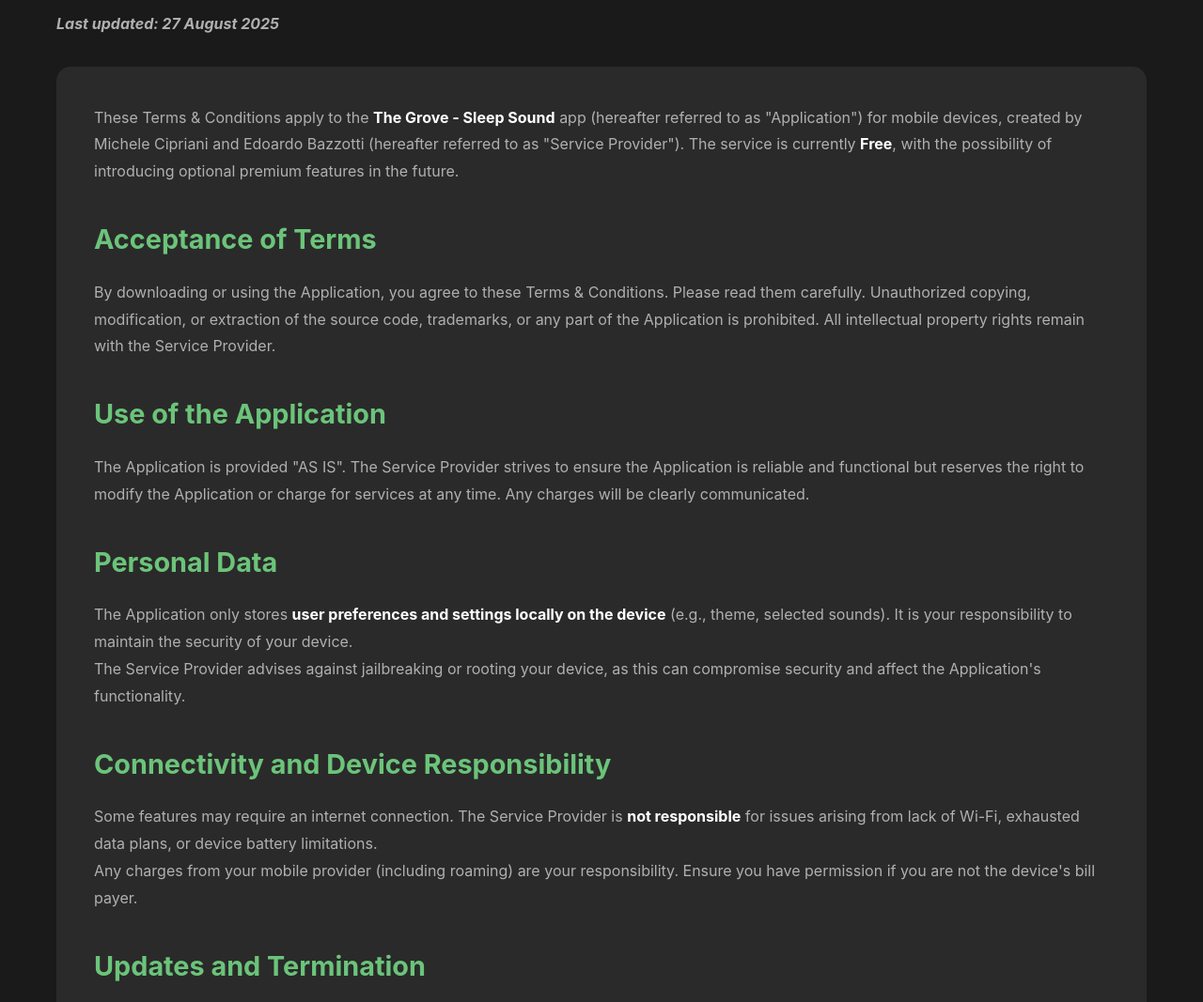
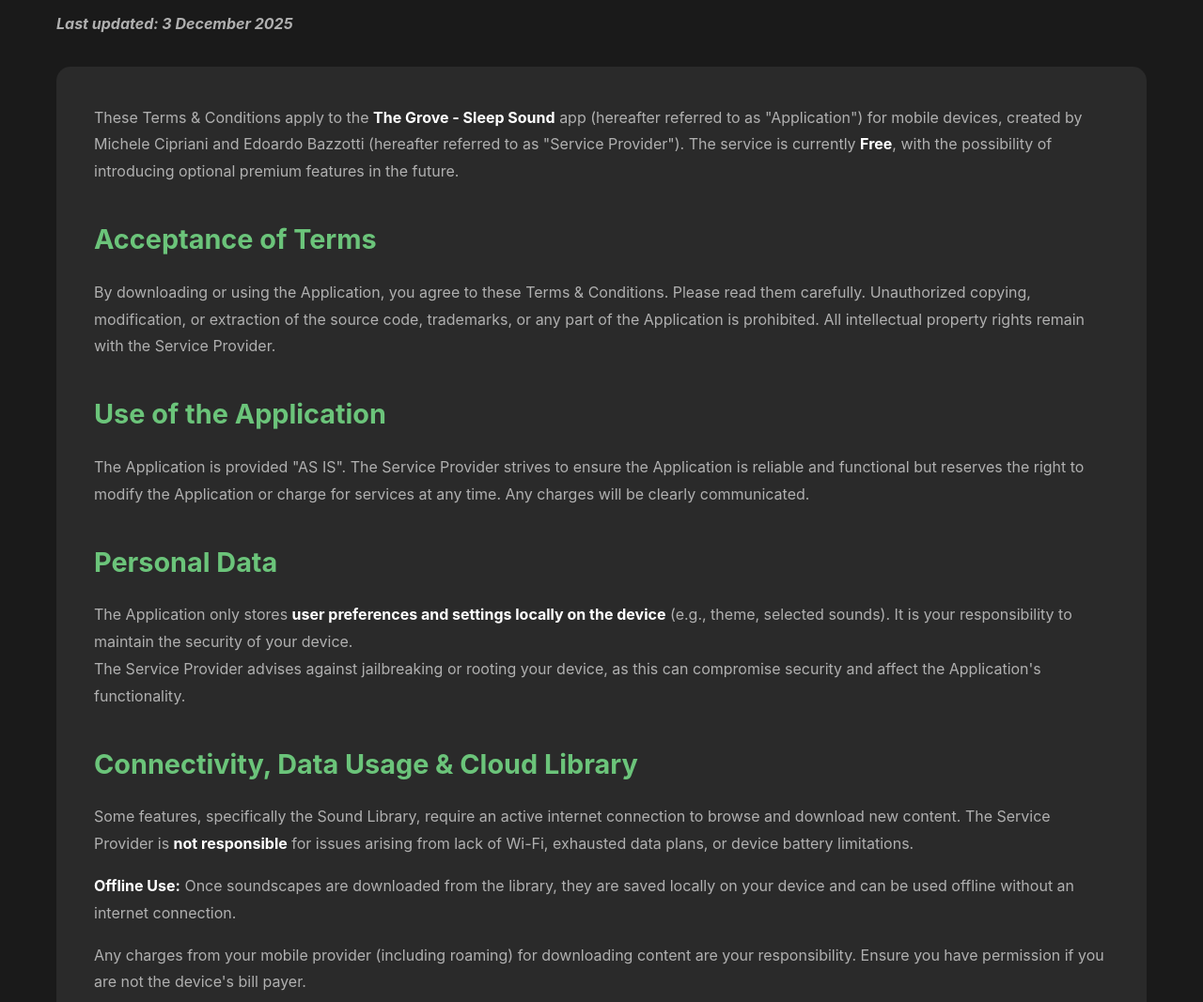
Before and after one commit to Double-E-Studio/The-Grove-app, a plain HTML site: page terms.html in a window 1280 px wide. Shown: the part 199-1266 px from the top of the page at 94% size. Drawn offline with Linux system fonts and the light colour scheme.

Commit message:
update policy and faq

```diff
--- a/terms.html
+++ b/terms.html
@@ -26,7 +26,7 @@
     <section class="content-page">
         <div class="container">
             <h1>Terms & Conditions</h1>
-            <p class="last-updated"><strong>Last updated: 27 August 2025</strong></p>
+            <p class="last-updated"><strong>Last updated: 3 December 2025</strong></p>
 
             <div class="policy-content">
                 <p>These Terms & Conditions apply to the <strong>The Grove - Sleep Sound</strong> app (hereafter referred to as "Application") for mobile devices, created by Michele Cipriani and Edoardo Bazzotti (hereafter referred to as "Service Provider"). The service is currently <strong>Free</strong>, with the possibility of introducing optional premium features in the future.</p>
@@ -41,9 +41,12 @@
                 <p>The Application only stores <strong>user preferences and settings locally on the device</strong> (e.g., theme, selected sounds). It is your responsibility to maintain the security of your device.<br>
                 The Service Provider advises against jailbreaking or rooting your device, as this can compromise security and affect the Application's functionality.</p>
 
-                <h2>Connectivity and Device Responsibility</h2>
-                <p>Some features may require an internet connection. The Service Provider is <strong>not responsible</strong> for issues arising from lack of Wi-Fi, exhausted data plans, or device battery limitations.<br>
-                Any charges from your mobile provider (including roaming) are your responsibility. Ensure you have permission if you are not the device's bill payer.</p>
+                <h2>Connectivity, Data Usage & Cloud Library</h2>
+                <p>Some features, specifically the Sound Library, require an active internet connection to browse and download new content. The Service Provider is <strong>not responsible</strong> for issues arising from lack of Wi-Fi, exhausted data plans, or device battery limitations.</p>
+
+                <p><strong>Offline Use:</strong> Once soundscapes are downloaded from the library, they are saved locally on your device and can be used offline without an internet connection.</p>
+
+                <p>Any charges from your mobile provider (including roaming) for downloading content are your responsibility. Ensure you have permission if you are not the device's bill payer.</p>
 
                 <h2>Updates and Termination</h2>
                 <p>The Application may be updated to maintain compatibility or improve functionality. You agree to accept updates when offered.<br>
```
Also changed, not shown: faq.html (+17 -1 lines), privacy.html (+5 -1 lines).
